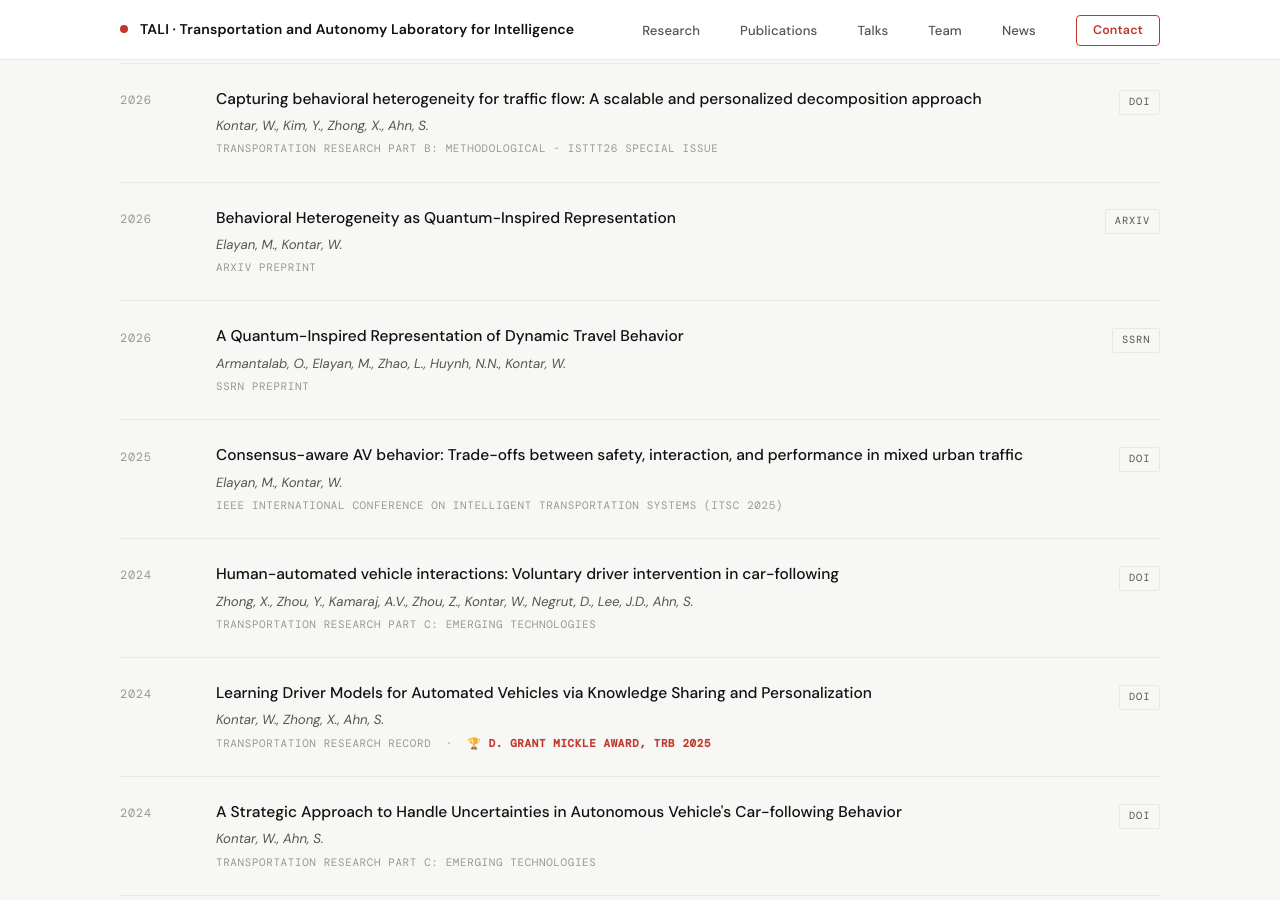
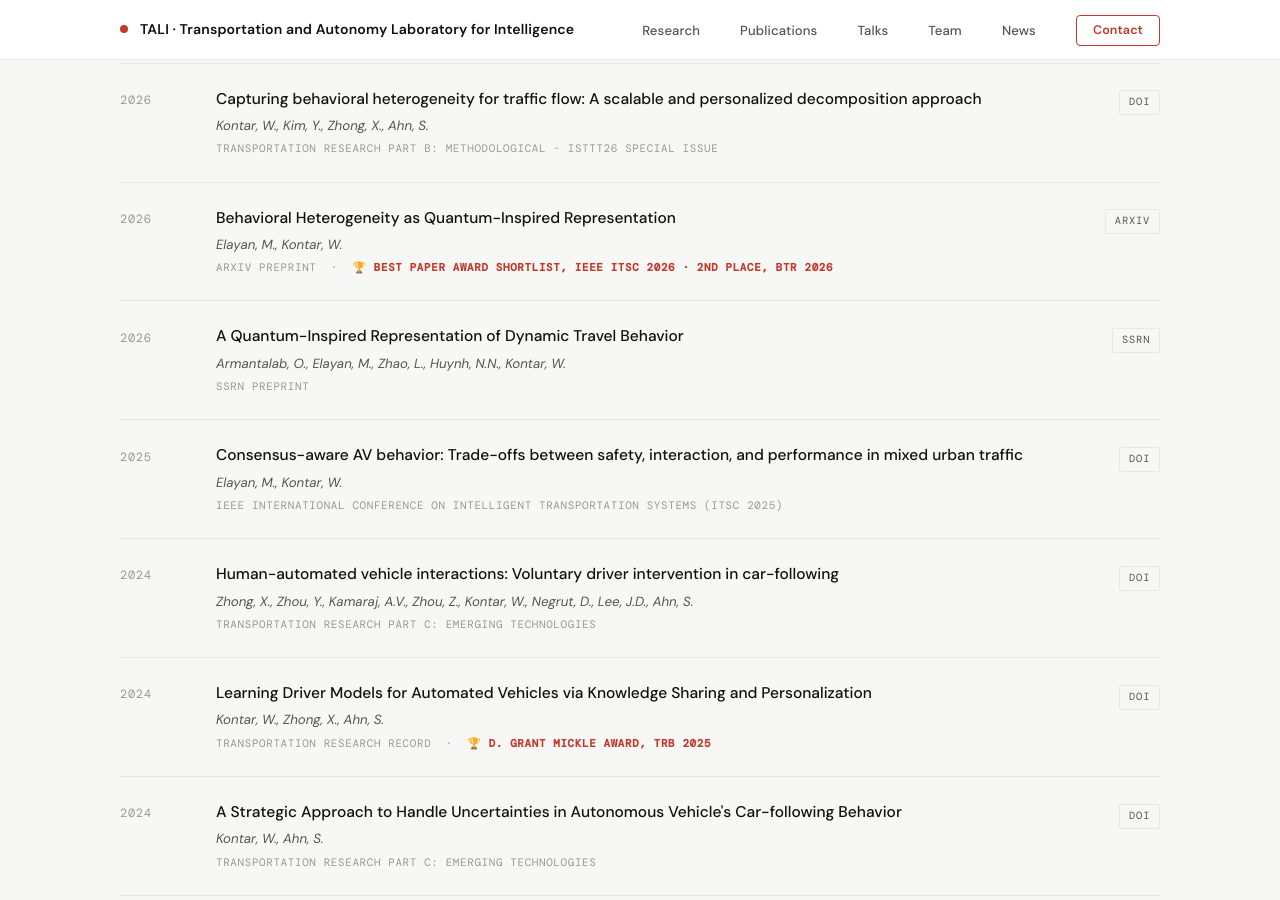
Before and after one commit to wissamkontar/wissamkontar.github.io, a Jekyll site: the page built from index.html, in a window 1280 px wide and 900 px high, scrolled down 3850 px. Built offline with Jekyll 4.4.1, drawn with Linux system fonts in a browser that asks for light colours.

Commit message:
Add ITSC 2026 and BTR 2026 recognition to the quantum-inspired representation paper
Co-Authored-By: Claude Fable 5.2 <noreply@anthropic.com>
Claude-Session: https://claude.ai/code/session_01Lzm3hfbMCCSUqxQdsXPYQj

```diff
--- a/_data/publications.yml
+++ b/_data/publications.yml
@@ -55,6 +55,7 @@
   title: Behavioral Heterogeneity as Quantum-Inspired Representation
   authors: Elayan, M., Kontar, W.
   venue: arXiv preprint
+  award: Best Paper Award shortlist, IEEE ITSC 2026 · 2nd place, BTR 2026
   url: https://arxiv.org/abs/2603.22729
   selected: true
 
```
